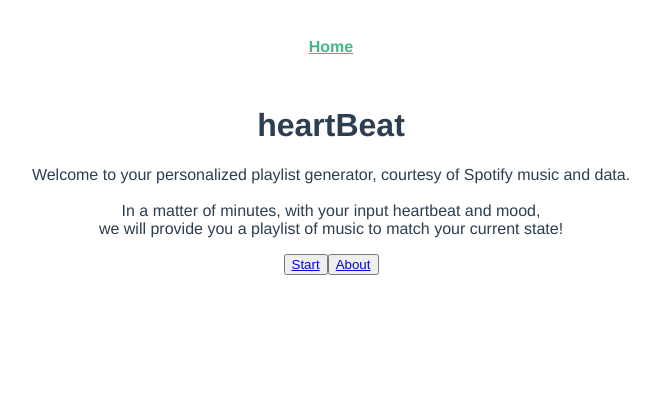
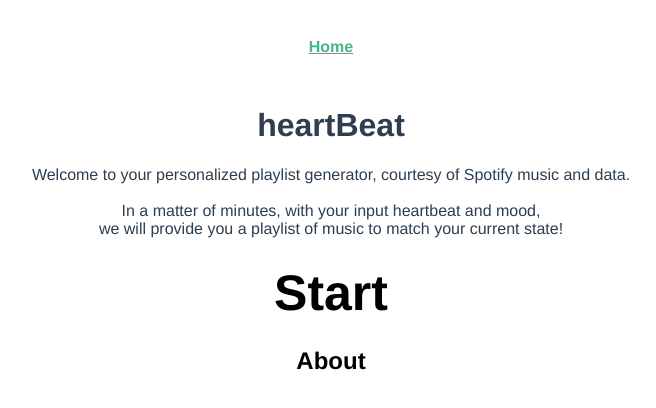
Before and after one commit to c-l-scholl/stp-vue-fb, a Vue app: page / in a window 1280 px wide. Shown: the top 408 px of the page, without its empty margins (309-965 px from the left). Built offline with nearby package versions, Linux system fonts and the light colour scheme.

Commit message:
updated start buttons - changed graphics and flow type

```diff
--- a/src/views/HomeView.vue
+++ b/src/views/HomeView.vue
@@ -8,19 +8,13 @@
     we will provide you a playlist of music to match your current state!
     </p>
 
-    <button type="button">
-      <router-link to="/calc-bpm">
+    <router-link to="/calc-bpm" class="begin">
       Start
     </router-link>
 
-    </button>
-
-    <button type="button">
-      <router-link to="/about-main">
+    <router-link to="/about-main" class="about">
       About
     </router-link>
-    </button>
-
 </template>
 
 <script>
@@ -30,5 +24,32 @@ export default {
 </script>
 
 <style>
+  .begin,
+  .about {
+    display: flex;
+    justify-content: center;
+    align-items: center;
+    padding: 10px 15px;
+    border-width: 0;
+    margin: 5px;
+    padding: 10px 15px;
+    border-radius: 5px;
+    color: black;
+    transition: opacity 0.15s;
+    text-decoration: none;
+  }
 
+  .about:hover,
+  .begin:hover {
+    opacity: 0.6;
+  }
+
+  .begin {
+    font-size: 50px;
+    font-weight: bolder;
+  }
+  .about {
+    font-size:x-large;
+    font-weight: bold;
+  }
 </style>
```
Lines whose indentation alone changed are shown as unchanged.
